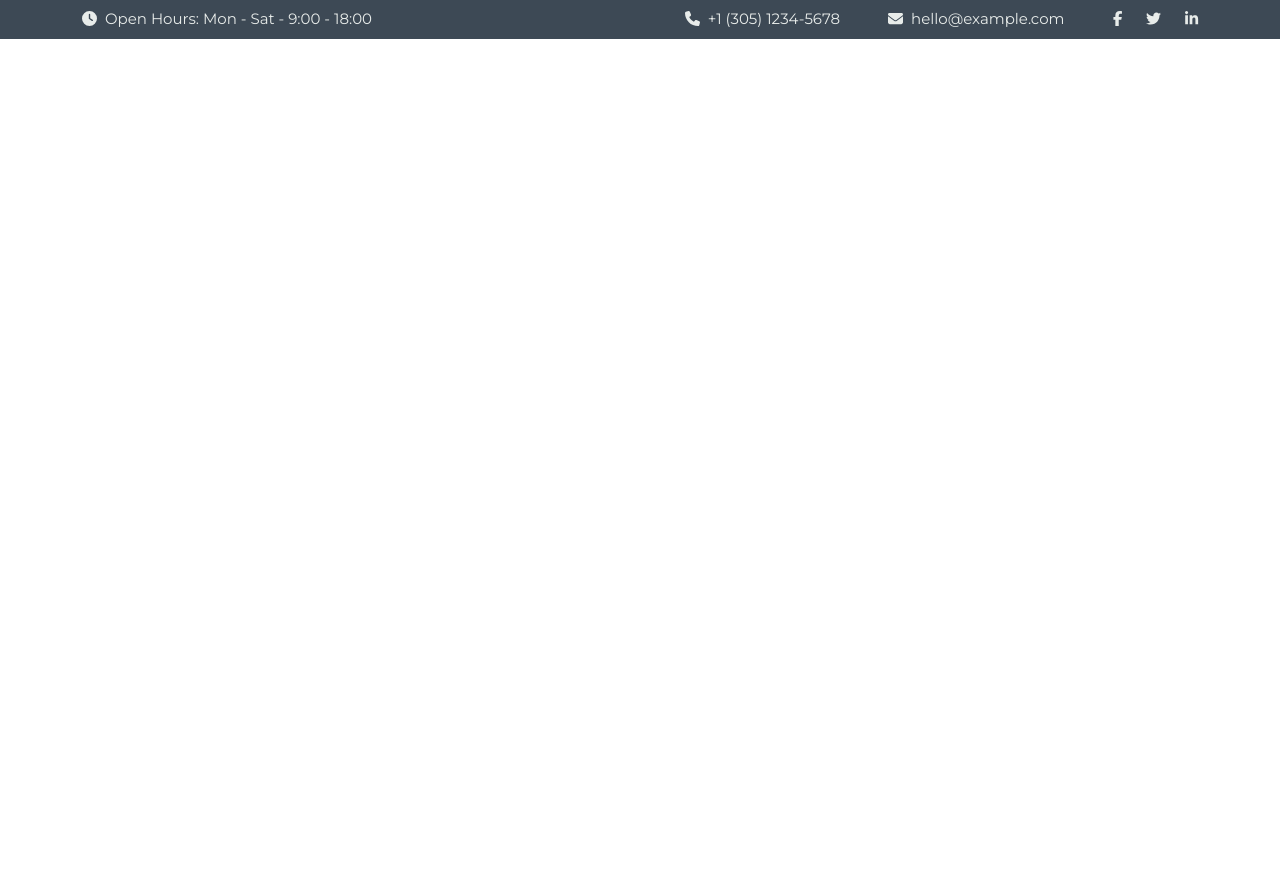
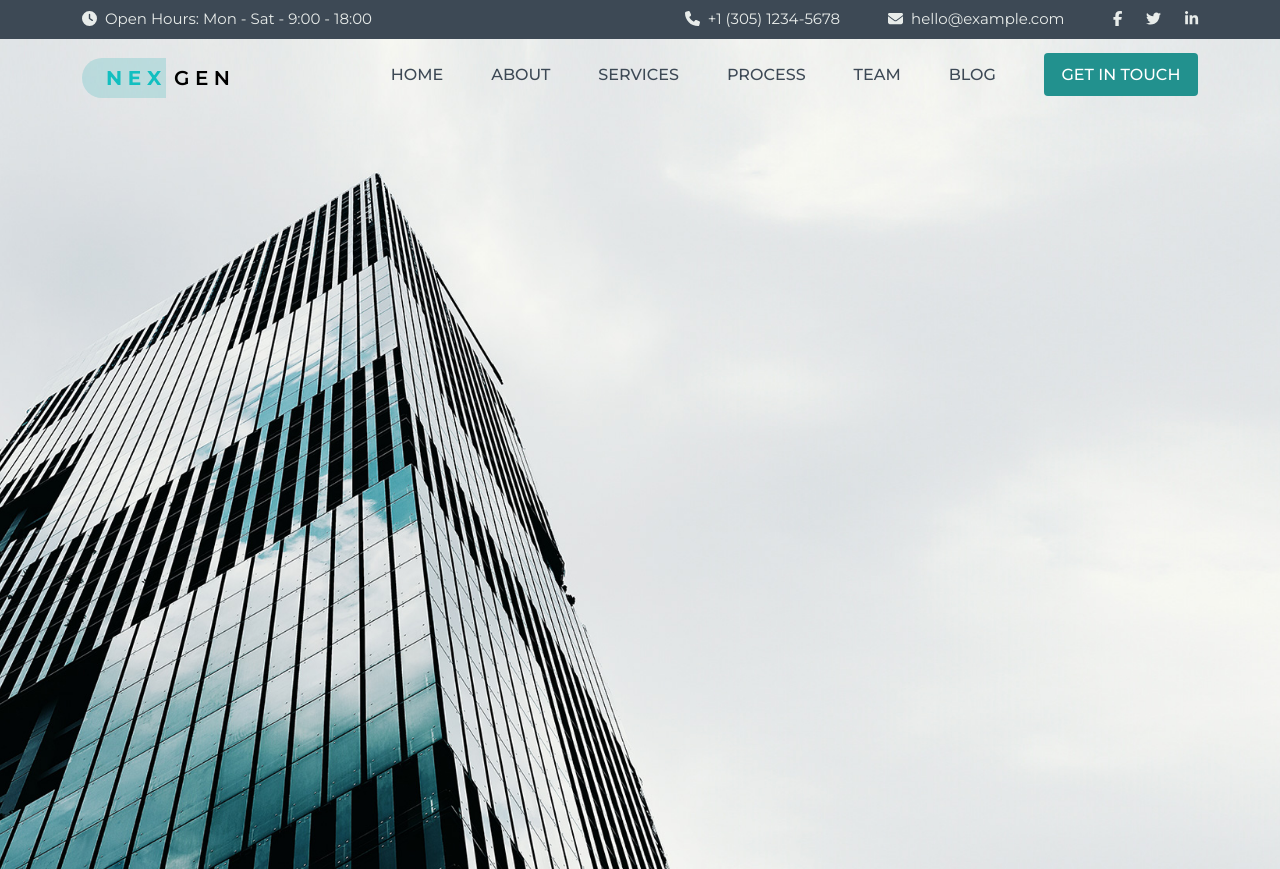
Before and after one commit to Alexxboc/proj-html-vuejs, a Vue app: page / in a window 1280 px wide. Before the commit the page ends 800 px from the top, so only its background shows below. Built offline with nearby package versions, Linux system fonts and the light colour scheme.

Commit message:
Create navigator, add jumbotron bg img

```diff
--- a/src/assets/scss/style.scss
+++ b/src/assets/scss/style.scss
@@ -26,6 +26,18 @@ img {
     font-size: 15px;
 }
 
+.fs_20 {
+    font-size: 20px;
+}
+
+.fw_500 {
+    font-weight: 500;
+}
+
+.fw_600 {
+    font-weight: 600;
+}
+
 .unstyled {
     list-style: none;
 }
@@ -33,3 +45,21 @@ img {
 .decor_none {
     text-decoration: none;
 }
+
+.logo_pill {
+    font-weight: 700;
+    color: #12bfc0;
+    background-color: rgb(69 187 188 / 26%);
+    padding-top: 0.5rem;
+    padding-bottom: 0.5rem;
+    padding-left: 1.5rem;
+    padding-right: 0.3rem;
+    border-radius: 20px 0 0 20px;
+}
+
+.btn_get {
+    background-color: $consulting-elm;
+    padding: 0.75rem 1.1rem;
+    border-radius: 4px;
+    color: $consulting-white !important;
+}
--- a/src/components/HeaderComponent.vue
+++ b/src/components/HeaderComponent.vue
@@ -12,18 +12,6 @@ export default {
   components: {
     HeaderMenu,
   },
-  data() {
-    return {
-      menuList: [
-        { name: "Home" },
-        { name: "About" },
-        { name: "Services" },
-        { name: "Process" },
-        { name: "Team" },
-        { name: "Blog" },
-      ],
-    };
-  },
 };
 </script>
 
--- a/src/components/MainComponent.vue
+++ b/src/components/MainComponent.vue
@@ -1,6 +1,32 @@
 <template>
   <main>
-      <!--
+    <section class="jumbotron">
+      <div class="container">
+        <div class="navigator d-flex justify-content-between py-4">
+          <div class="logo fs_20 fw_600 text-uppercase">
+            <span class="me-2 logo_pill">n e x</span>
+            <span>g e n</span>
+          </div>
+          <!-- /.logo -->
+          <div class="nav_menu d-flex align-items-center">
+            <ul class="unstyled d-flex align-items-center">
+              <li v-for="(link, index) in menuList" :key="index" class="ms-5">
+                <a href="#" class="decor_none text-uppercase fw_500" :class="index === 6? 'btn_get' : '' ">
+                  {{ link.name }}
+                </a>
+              </li>
+            </ul>
+          </div>
+          <!-- /.nav_menu -->
+        </div>
+        <!-- /.navigator -->
+        <div class="form"></div>
+        <!-- /.form -->
+      </div>
+      <!-- /.container -->
+    </section>
+    <!-- /.jumbotron -->
+    <!--
 - SECTION COMPANY
 
 - SECTION SERVICES
@@ -19,8 +45,32 @@
 <script>
 export default {
   name: "SiteMain",
+  components: {},
+  data() {
+    return {
+      menuList: [
+        { name: "Home" },
+        { name: "About" },
+        { name: "Services" },
+        { name: "Process" },
+        { name: "Team" },
+        { name: "Blog" },
+        { name: "Get in touch" },
+      ],
+    };
+  },
 };
 </script>
 
 <style lang="scss" scoped>
+.jumbotron {
+  height: 830px;
+  background-image: url(@/assets/img/bg-6.jpg);
+  background-size: cover;
+  background-position: center;
+}
+/* Navigator */
+a {
+  color: $consulting-limed-sprouce;
+}
 </style>
```
